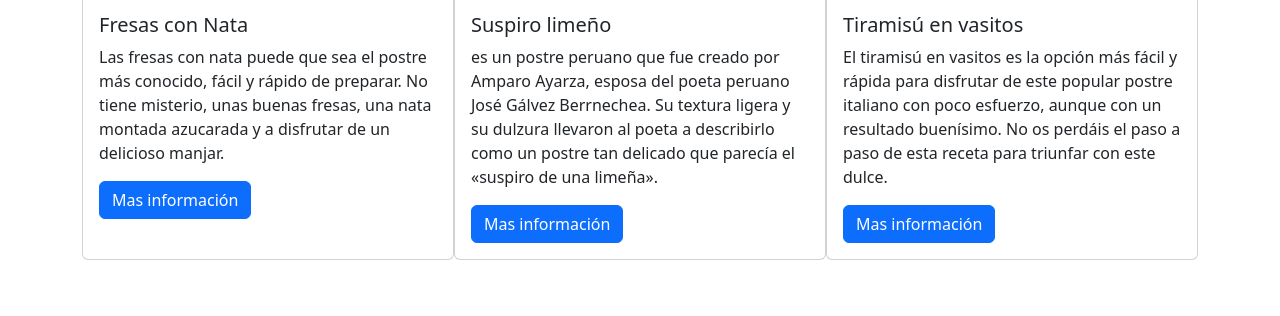
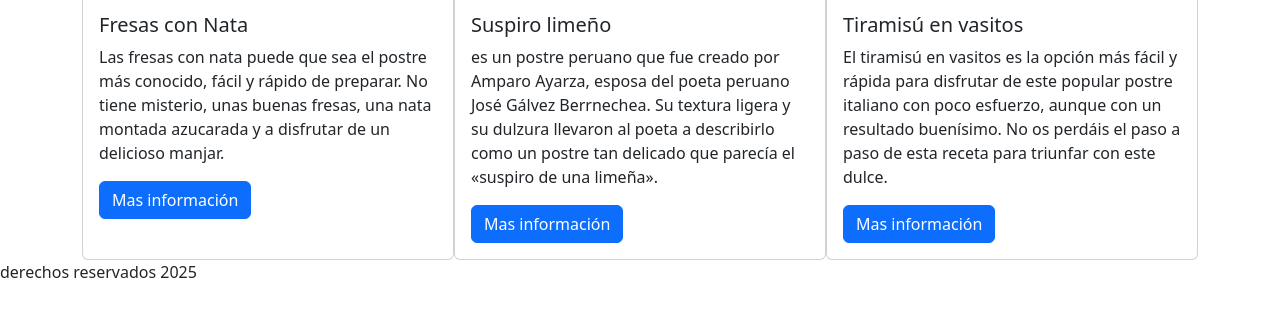
Before and after one commit to Erikaa5/recetasdecocinas, a plain HTML site: page index.html in a window 1280 px wide. Shown: the part 338-654 px from the top of the page. Drawn offline with nearby package versions, Linux system fonts and the light colour scheme.

```diff
--- a/index.html
+++ b/index.html
@@ -61,5 +61,6 @@
               </div>
         </div>
     </main>
+<footer><p>derechos reservados 2025</p></footer>
 </body>
 </html>
```
